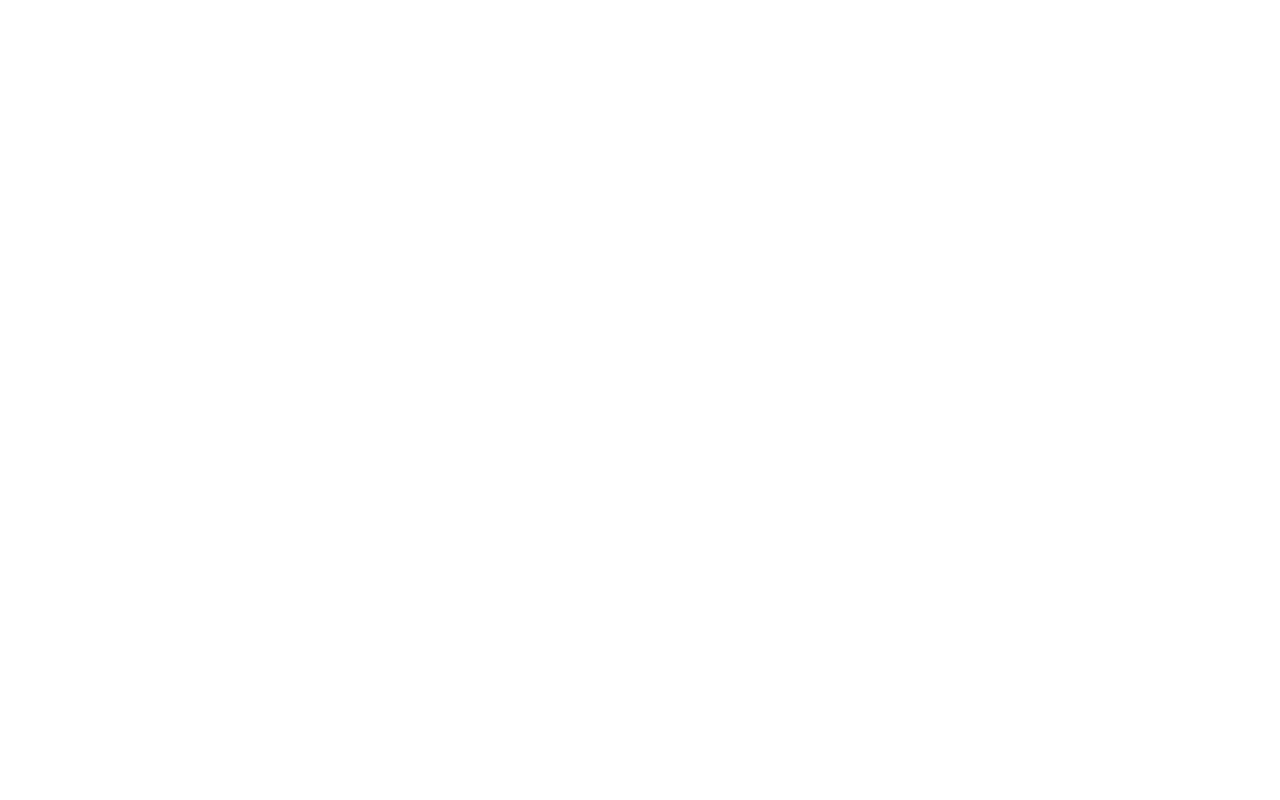
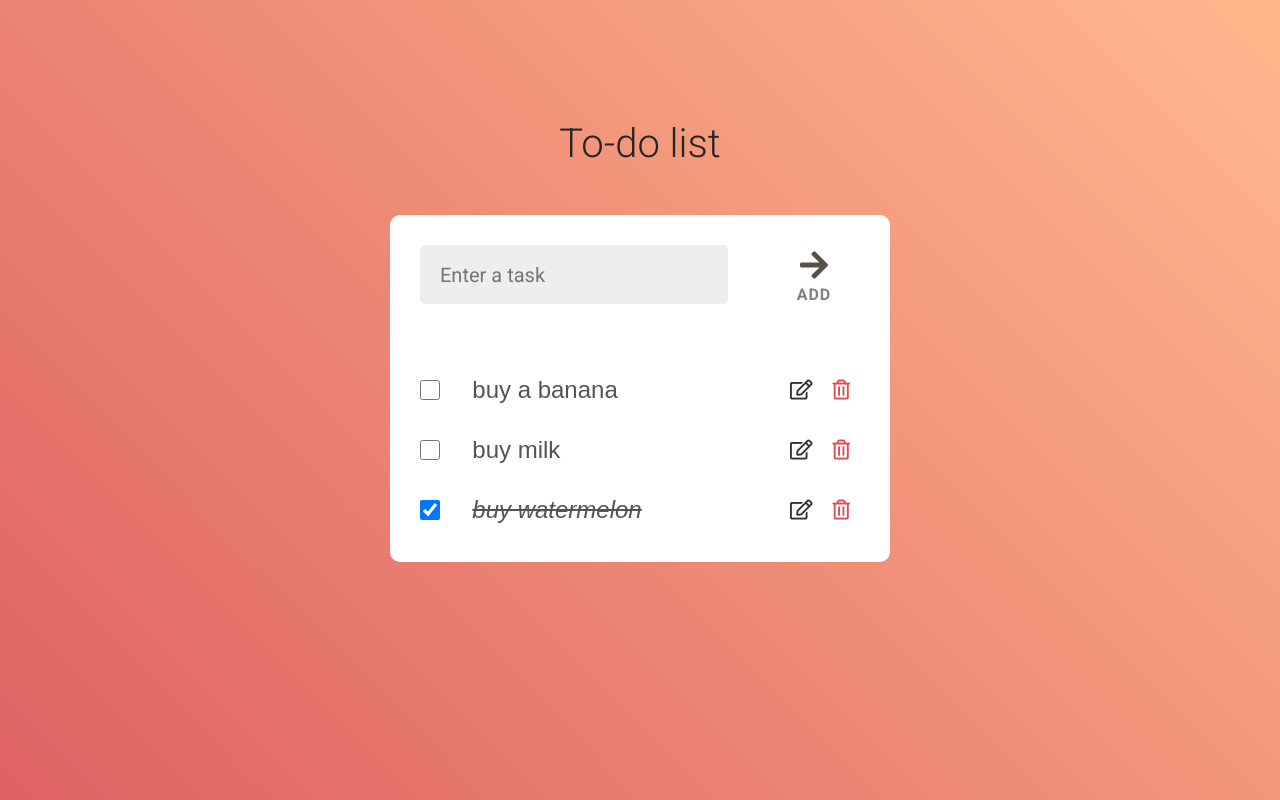
Before and after one commit to czechyoungcoder/todo-list, a plain HTML site: page index.html in a window 1280 px wide. Drawn offline with Linux system fonts and the light colour scheme.

Commit message:
add a todo functionality

```diff
--- a/index.html
+++ b/index.html
@@ -1,12 +1,50 @@
 <!DOCTYPE html>
 <html lang="en">
   <head>
-  <meta charset="UTF-8">
-  <meta name="viewport" content="width=device-width, initial-scale=1.0">
+    <meta charset="UTF-8" />
+    <meta name="viewport" content="width=device-width, initial-scale=1.0" />
     <title>Shopping List</title>
-  <link rel="stylesheet" href="style.css">
+    <link
+      rel="stylesheet"
+      href="https://use.fontawesome.com/releases/v5.13.1/css/all.css"
+      integrity="sha384-xxzQGERXS00kBmZW/6qxqJPyxW3UR0BPsL4c8ILaIWXva5kFi7TxkIIaMiKtqV1Q"
+      crossorigin="anonymous"
+    />
+    <link rel="stylesheet" href="style.css" />
   </head>
   <body>
+    <h1 class="caption">To-do list</h1>
+    <div class="container">
+      <form class="form">
+        <input type="text" class="form-input" placeholder="Enter a task" required />
+        <button class="form-btn">
+          <i class="arrow fas fa-arrow-right"></i>
+          <span class="form-btn--desc">Add</span>
+        </button>
+      </form>
+      <ul class="todos">
+        <!-- <li class="todo done" data-id="1">
+          <input class="todo-cb" type="checkbox" checked />
+          <input class="todo-title" value="buy a banana" type="text" disabled />
+          <i class="todo-icon edit far fa-edit"></i>
+          <i class="todo-icon remove far fa-trash-alt"></i>
+        </li>
+        <li class="todo" data-id="2">
+          <input class="todo-cb" type="checkbox" />
+          <input class="todo-title" value="finish this sh*t" type="text" disabled />
+          <i class="todo-icon edit far fa-edit"></i>
+          <i class="todo-icon remove far fa-trash-alt"></i>
+        </li>
+        <li class="todo" data-id="3">
+          <input class="todo-cb" type="checkbox" />
+          <input class="todo-title" value="code all night long" type="text" disabled />
+          <i class="todo-icon edit far fa-edit"></i>
+          <i class="todo-icon remove far fa-trash-alt"></i>
+        </li> -->
+      </ul>
+    </div>
+
     <script src="index.js"></script>
+    <script src="todo.js"></script>
   </body>
 </html>
--- a/index.js
+++ b/index.js
@@ -0,0 +1,58 @@
+class App {
+  constructor(form, formInput, formBtn, todosUl) {
+    const todosFromStorage = localStorage.getItem("todos");
+    const defaultTodos = [
+      { title: "buy a banana", id: "1", done: false },
+      { title: "buy milk", id: "2", done: false },
+      { title: "buy watermelon", id: "3", done: true },
+    ];
+    this.todos = todosFromStorage ? JSON.parse(todosFromStorage) : defaultTodos;
+    this.form = form;
+    this.formInput = formInput;
+    this.formBtn = formBtn;
+    this.todosUl = todosUl;
+    this._setEvents();
+    this.saveTodos();
+  }
+
+  _setEvents() {
+    this.form.addEventListener("submit", () => {
+      event.preventDefault();
+      const todo = new Todo(this.formInput.value, String(Date.now()));
+      this.todos.push(todo);
+      this.saveTodos();
+      this.displayTodos();
+    });
+  }
+  saveTodos() {
+    localStorage.setItem("todos", JSON.stringify(this.todos));
+  }
+  displayTodos() {
+    this.todosUl.innerHTML = "";
+    for (const todo of this.todos) {
+      this.todosUl.innerHTML += `
+      <li class="todo ${todo.done ? "done" : ""}" data-id=${todo.id}>
+      <input class="todo-cb" type="checkbox" ${todo.done ? "checked" : ""} />
+      <input class="todo-title" value="${todo.title}" type="text" disabled />
+      <i class="todo-icon edit far fa-edit"></i>
+      <i class="todo-icon remove far fa-trash-alt"></i>
+    </li>
+      `;
+      const checkbox = document.querySelector(`li[data-id="${todo.id}"] .todo-cb`);
+      checkbox.addEventListener("change", () => {
+        console.log("changed");
+        this.todos.find((obj) => obj.id === todo.id).done = checkbox.checked;
+        this.saveTodos();
+        this.displayTodos();
+      });
+    }
+  }
+}
+
+const todo = new App(
+  document.querySelector(".form"),
+  document.querySelector(".form-input"),
+  document.querySelector(".form-btn"),
+  document.querySelector(".todos")
+);
+todo.displayTodos();
--- a/style.css
+++ b/style.css
@@ -0,0 +1,150 @@
+@import url("https://fonts.googleapis.com/css2?family=Roboto:ital,wght@0,300;0,400;0,700;1,400&display=swap");
+
+*,
+*::before,
+*::after {
+  box-sizing: border-box;
+  margin: 0;
+  padding: 0;
+}
+
+body {
+  font-family: "Roboto", sans-serif;
+  background: linear-gradient(45deg, #de6262, #ffb88c);
+  background-attachment: fixed;
+  text-align: center;
+}
+
+.caption {
+  font-size: 2.5rem;
+  font-weight: 300;
+  color: #252525;
+  margin: 15vh 0 3rem;
+}
+
+.container {
+  width: 100%;
+  background: #fff;
+  min-width: 350px;
+  max-width: 500px;
+  margin: 0 auto;
+  padding: 30px;
+  border-radius: 10px;
+}
+
+.form {
+  display: flex;
+  justify-content: space-between;
+  margin-bottom: 4rem;
+}
+
+.form-input {
+  width: 70%;
+  border: 0;
+  font-size: 1.25rem;
+  background: #eee;
+  border-radius: 5px;
+  padding: 1rem 1.25rem;
+  font-family: inherit;
+  outline: 0;
+  transition: all 0.5s;
+}
+
+.form-input:hover,
+.form-input:active,
+.form-input:focus {
+  background: #ddd;
+}
+
+.form-btn {
+  border: 0;
+  outline: 0;
+  background: transparent;
+  margin-right: 1rem;
+  display: flex;
+  flex-direction: column;
+  align-items: center;
+  position: relative;
+  font-size: inherit;
+  font-family: inherit;
+}
+
+.arrow {
+  opacity: 0.8;
+  color: #2f2519;
+  font-size: 2rem;
+  padding: 0.25rem 1rem;
+  border-radius: 5px 10px 10px 5px;
+  transition: all 0.5s;
+}
+
+.form-btn--desc {
+  text-transform: uppercase;
+  font-weight: 700;
+  color: gray;
+  letter-spacing: 1px;
+  transition: all 0.3s;
+}
+
+.form-btn:hover .arrow {
+  opacity: 1;
+  transform: scale(1.1) translateX(15px);
+}
+
+.form-btn:hover .form-btn--desc {
+  color: black;
+}
+
+.todos {
+  text-align: left;
+}
+
+.todo {
+  display: flex;
+  align-items: center;
+  margin-top: 1rem;
+}
+
+.todo-cb:hover + .todo-title {
+  text-decoration: line-through;
+  font-style: italic;
+}
+
+.todo.done > .todo-title {
+  text-decoration: line-through;
+  font-style: italic;
+}
+
+.todo-title {
+  padding: 0.5rem 1rem;
+  width: 100%;
+  margin: 0 1rem;
+  border: 0;
+  font-size: 1.5rem;
+  background: #fff;
+  transition: all 0.3s;
+}
+
+.todo-cb {
+  width: 30px;
+  height: 30px;
+}
+
+.todo-icon {
+  font-size: 20px;
+  margin: 10px;
+}
+
+.edit,
+.remove {
+  opacity: 0.8;
+}
+
+.edit:hover,
+.remove:hover {
+  opacity: 1;
+}
+
+.remove {
+  color: #d92027;
+}
--- /dev/null
+++ b/todo.js
@@ -0,0 +1,7 @@
+class Todo {
+  constructor(title, id, done = false) {
+    this.title = title;
+    this.id = id;
+    this.done = done;
+  }
+}
```
Lines whose indentation alone changed are shown as unchanged.
